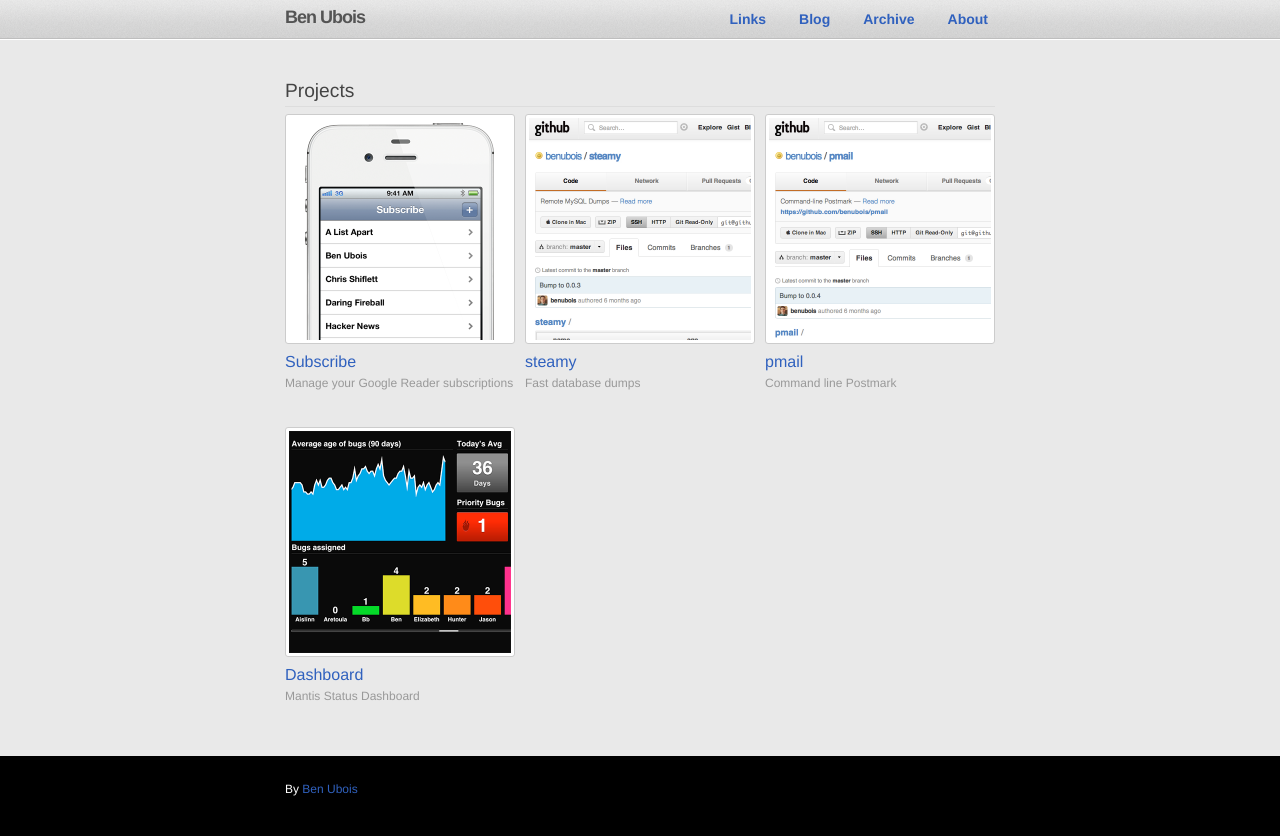
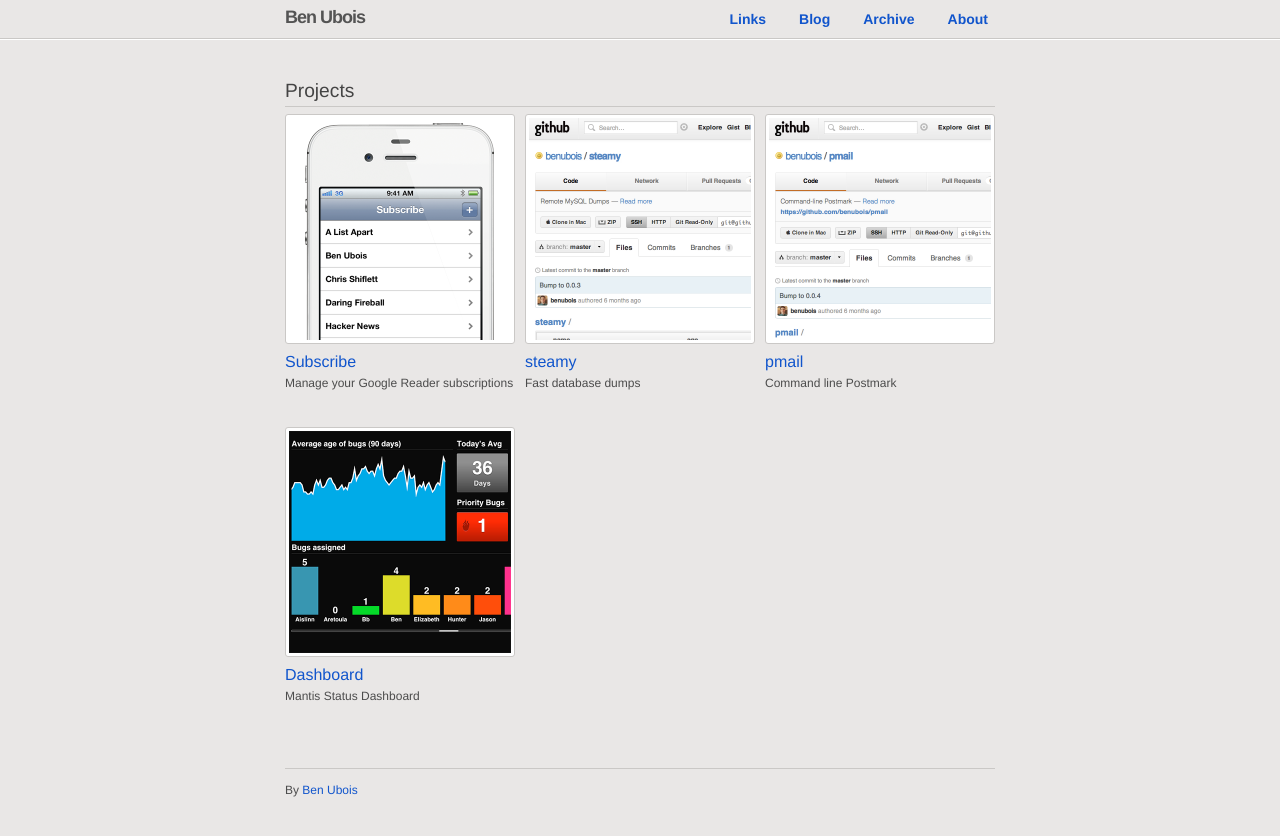
Before and after one commit to benubois/benubois.github.com, a Jekyll site: the page built from index.html, in a window 1280 px wide. Shown: the top 836 px of the page. Built offline with Jekyll 4.4.1, drawn with Linux system fonts in a browser that asks for light colours; Markdown is read by kramdown in place of the engine named in the settings.

Commit message:
Design tweaks.

```diff
--- a/_layouts/default.html
+++ b/_layouts/default.html
@@ -19,7 +19,6 @@
 </head>
 
 <body>
-
 	<header>
 		<div class="container">
 			<p id="logo"><a href="/">Ben Ubois</a></p>
--- a/about.markdown
+++ b/about.markdown
@@ -5,10 +5,10 @@
 
 ## About Ben
 
-<img src="http://www.gravatar.com/avatar/b33367f25f1fe9f74ac257428580df25.png" class="callout" height="84" width="84" />
+<img src="http://www.gravatar.com/avatar/b33367f25f1fe9f74ac257428580df25.png?s=160" class="callout" height="80" width="80" />
 I’m a web developer in San Francisco. I’m passionate about building websites, programming and tools-obsessed.
 
-Did I mention I’m obsessed with tools? [TextMate][tm] is the my favorite and I use it for just about everything I work on. This site is published using [Jekyll][jk] which “…is a blog-aware, static site generator in Ruby.” The [source for the site][src] and the site itselft is hosted on GitHub. Some of my other favorites include: [Simplenote][sn], a great notes application for the iPhone, and [Reeder][reeder], where I faithfully (try to) keep up with the ~232 feeds I subscribe to.
+Did I mention I’m obsessed with tools? [TextMate][tm] is the my favorite and I use it for just about everything I work on. This site is published using [Jekyll][jk] which “…is a blog-aware, static site generator in Ruby.” The [source for the site][src] and the site itself is hosted on GitHub. Some of my other favorites include: [Simplenote][sn], a great notes application for the iPhone, and [Reeder][reeder], where I faithfully (try to) keep up with the ~232 feeds I subscribe to.
 
 [tm]: http://macromates.com/
 [jk]: http://jekyllrb.com/
--- a/css/master.css
+++ b/css/master.css
@@ -85,16 +85,16 @@
 	font-family: Georgia, serif;
 	font-size: 16px;
 	line-height: 1.5;
-	color: #444;
+	color: #4c4c4c;
 	padding-bottom: 20px;
-	background: #000;
+	background: #e9e7e6;
 }
 a,a:visited {
-	color: #3061BE;
+	color: #1155cc;
 	text-decoration: none;
 }
 a:hover,a:active {
-	color: #3061BE;
+	color: #1155cc;
 	text-decoration: underline;
 }
 h1, h2, h3, h4, h5, h6 {
@@ -111,7 +111,7 @@
 	text-decoration: none;
 }
 h2.border {
-	border-bottom: 1px solid #ddd;
+	border-bottom: 1px solid #cac8c6;
 }
 h3 {
 	font-size: 1em;
@@ -141,12 +141,7 @@
 /* - Structure
 -------------------------------------------------------*/
 header {
-	top: 0;
-	left: 0;
-	width: 100%;
-	background: url(/img/nav_bg.png?v=2) 0 0 repeat-x;
-	background-size: 68px 68px;
-	border-bottom: 1px solid #BEBEBE;
+	border-bottom: 1px solid #cac8c6;
 	padding: 8px 0;
 	line-height: 1;
 }
@@ -195,10 +190,7 @@
 	-moz-border-radius: 3px;
 	-webkit-border-radius: 3px;
 	border-radius: 3px;
-	-webkit-box-shadow: inset 0 1px 1px 1px rgba(0,0,0,.2);
-	-moz-box-shadow: inset 0 1px 1px 1px rgba(0,0,0,.2);
-	box-shadow: inset 0 1px 1px 1px rgba(0,0,0,.2);
-	background: #3061BE;
+	background: #1155cc;
 }
 nav li a:hover {
 	text-decoration: none;
@@ -206,7 +198,6 @@
 }
 .site-wrap {
 	padding: 1.5em 0;
-	background: #e9e9e9;
 	border-top: 1px solid #FFF;
 }
 #content-wrap {
@@ -219,7 +210,7 @@
 	margin: 1em 0 0;
 	font-family: Helvetica, Arial, sans-serif;
 	font-size: 12px;
-	color: #FFF;
+	border-top: 1px solid #cac8c6;
 }
 
 /* - Content
@@ -240,7 +231,7 @@
 	color: #FFF;
 }
 a.pill {
-	background: #3061BE;
+	background: #1155cc;
 	text-decoration: none;
 	color: #FFF;
 }
@@ -256,12 +247,12 @@
 	font-size: 16px;
 	margin-bottom: 1px;
 }
-a:hover .title {
+.project a:hover {
 	text-decoration: none;
 	color: #000;
 }
 .subtitle {
-	color: #999;
+	color: #4c4c4c;
 	font-size: 12px;
 	font-family: Helvetica, sans-serif;
 }
@@ -269,7 +260,7 @@
 /* - Misc
 -------------------------------------------------------*/
 .separator {
-	border-top: 1px solid #DDD;
+	border-top: 1px solid #cac8c6;
 	padding: .5em 0 0;
 	margin: .5em 0 0;
 }
@@ -306,7 +297,7 @@
 	border-right: 1px dotted #BEBEBE;
 }
 .tile {
-	border: 1px solid #ccc;
+	border: 1px solid #cac8c6;
 	padding: 3px;
 	border-radius: 3px;
 	display: block;
--- a/index.html
+++ b/index.html
@@ -5,21 +5,21 @@
 
 <h2 class="border">Projects</h2>
 
-<div class="span-6">
+<div class="span-6 project">
 	<a href="http://subscribeapp.com">
 		<img src="/img/project_subscribe.png?v=2" width="222" height="222" class="tile" />
 		<span class="title">Subscribe</span>
 	</a>
 	<p class="subtitle">Manage your Google Reader subscriptions</p>
 </div>
-<div class="span-6">
+<div class="span-6 project">
 	<a href="https://github.com/benubois/steamy">
 		<img src="/img/project_steamy.png?v=2" width="222" height="222" class="tile" />
 		<span class="title">steamy</span>
 	</a>
 	<p class="subtitle">Fast database dumps</p>
 </div>
-<div class="span-6 last">
+<div class="span-6 last project">
 	<a href="https://github.com/benubois/pmail">
 		<img src="/img/project_pmail.png?v=2" width="222" height="222" class="tile" />
 		<span class="title">pmail</span>
@@ -27,7 +27,7 @@
 	<p class="subtitle">Command line Postmark</p>
 </div>
 <hr class="space" />
-<div class="span-6 last">
+<div class="span-6 project">
 	<a href="https://github.com/flickerbox/dashboard">
 		<img src="/img/project_dashboard.png?v=2" width="222" height="222" class="tile" />
 		<span class="title">Dashboard</span>
```
